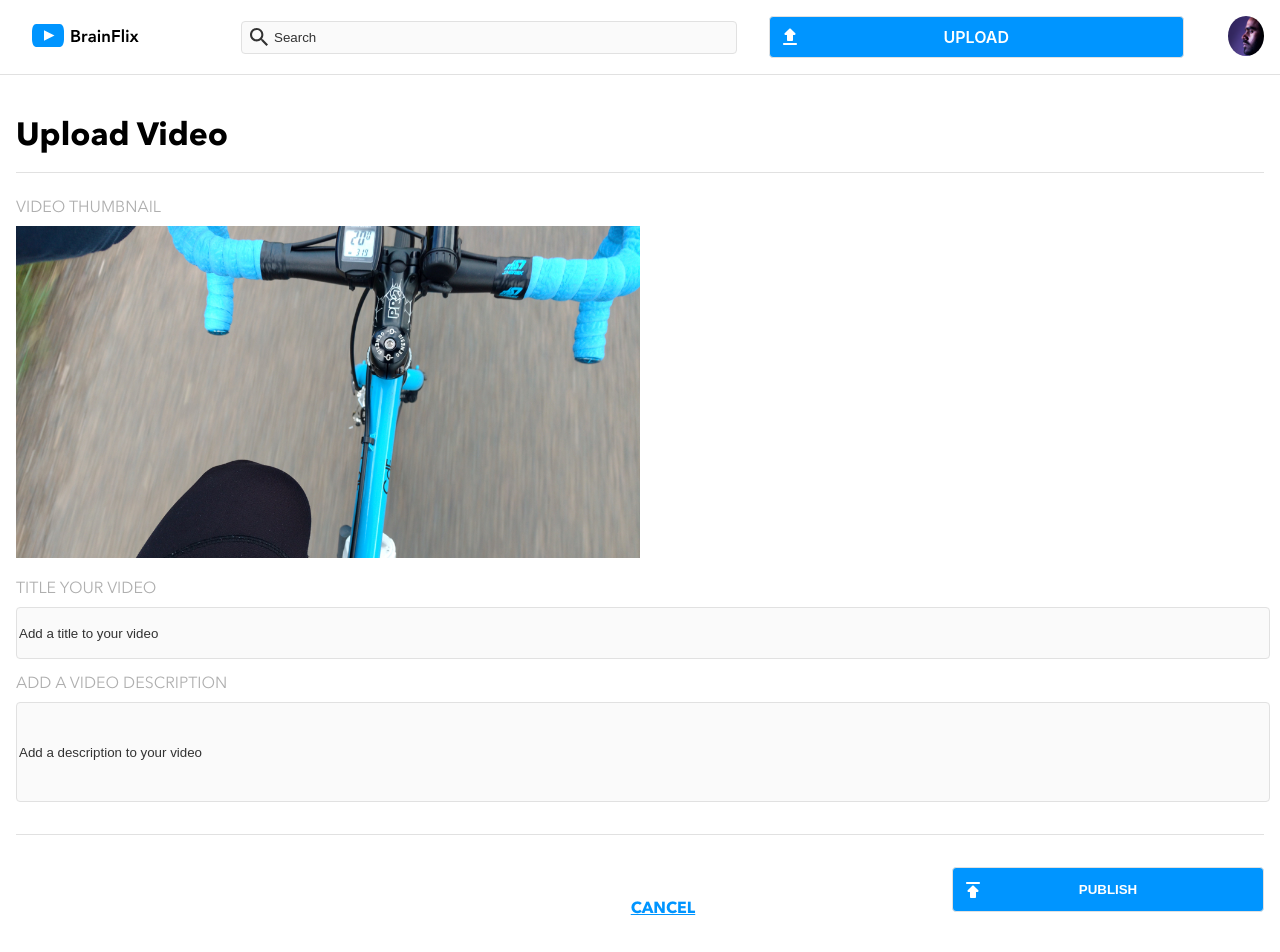
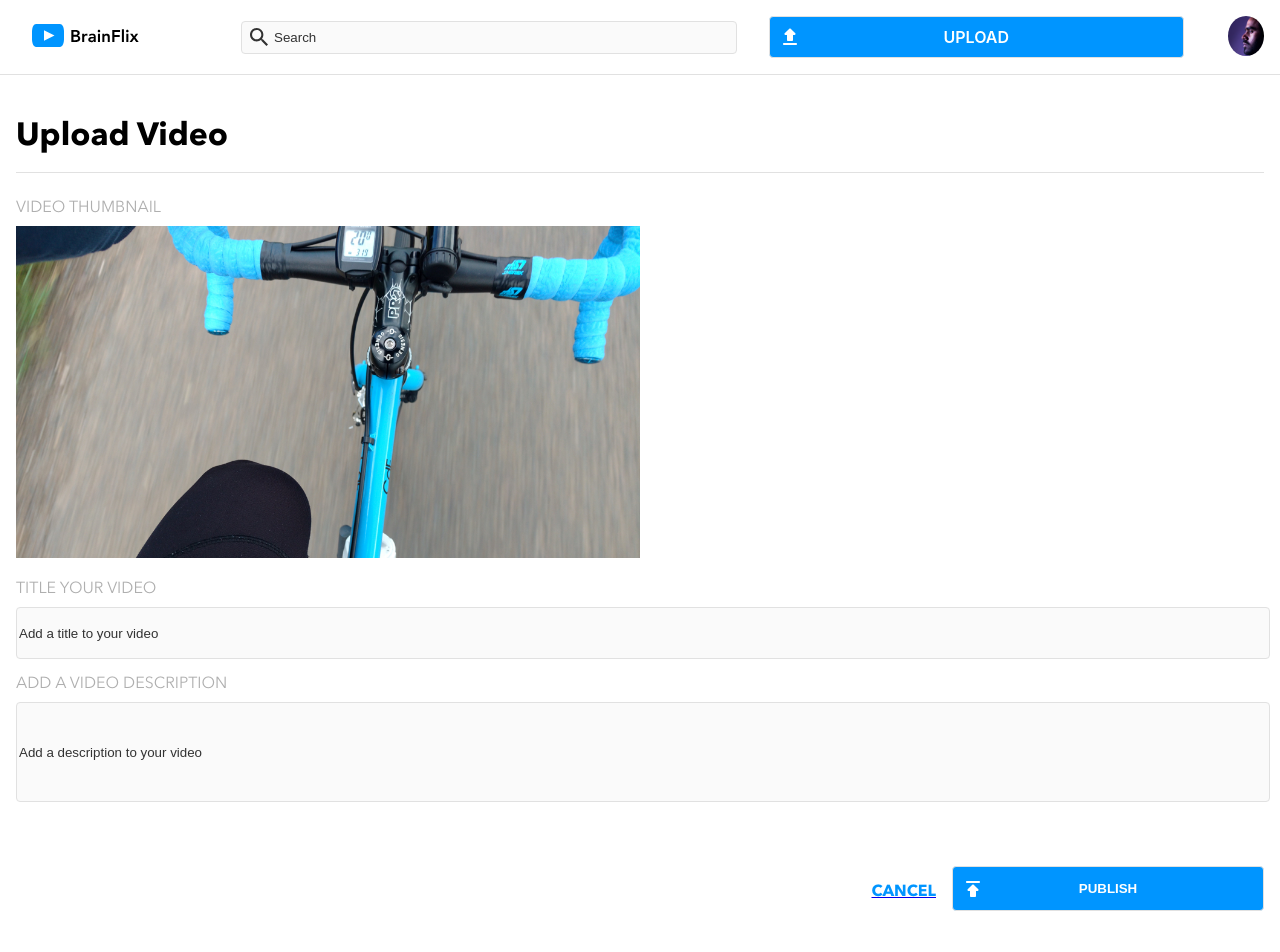
Before and after one commit to quuamc6n/Brainflix, a React (Create React App) app: page /UploadPage in a window 1280 px wide. Built offline with nearby package versions, Linux system fonts and the light colour scheme.

Commit message:
styling fixes

```diff
--- a/src/pages/Upload/UploadPage.js
+++ b/src/pages/Upload/UploadPage.js
@@ -52,7 +52,7 @@ const onSubmit = async (e) => {
           <div className="button__cancel">CANCEL</div>
         </div>
         <div className="main__div-buttons-tablet">
-          <Link className="button__publish-tablet" to="/">
+          <Link to="/">
             <div className="button__publish-tablet">CANCEL</div>
           </Link>
           <button className="button__cancel-tablet">PUBLISH</button>
--- a/src/pages/Upload/UploadPage.scss
+++ b/src/pages/Upload/UploadPage.scss
@@ -34,10 +34,6 @@
       &-textArea {
         height: 6rem;
 
-        &::placeholder {
-          // display: flex;
-          // align-items: flex-start;
-        }
       }
       &::placeholder {
         @include brainFlixBlack;
@@ -51,7 +47,6 @@
     }
     &-tablet {
       margin-top: 2rem;
-      border-top: 1px solid #e1e1e1;
       padding-top: 2rem;
       @include tablet {
         display: flex;
```
